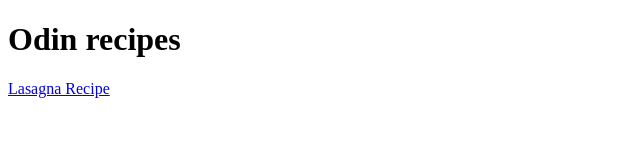
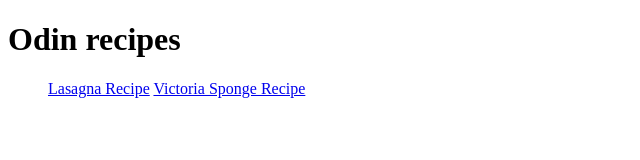
Before and after one commit to HarryCuk/odin-recipes, a plain HTML site: page index.html in a window 1280 px wide. Shown: the whole page, without its empty margins (0-640 px from the left). Drawn offline with Linux system fonts and the light colour scheme.

Commit message:
Add href link to victora_sponge recipe. Add unordered list to stop the links being all in one row.

```diff
--- a/index.html
+++ b/index.html
@@ -9,6 +9,10 @@
 </head>
 <body>
     <h1>Odin recipes</h1>
-    <a href="recipes/lasagna.html">Lasagna Recipe</a>
+    <ul>
+        <a href="recipes/lasagna.html">Lasagna Recipe</a>
+        <a href="recipes/victoria_sponge.html">Victoria Sponge Recipe</a>
+    </ul>
+
 </body>
 </html>
```
Also changed, not shown: recipes/VegKorma.webp (added).
